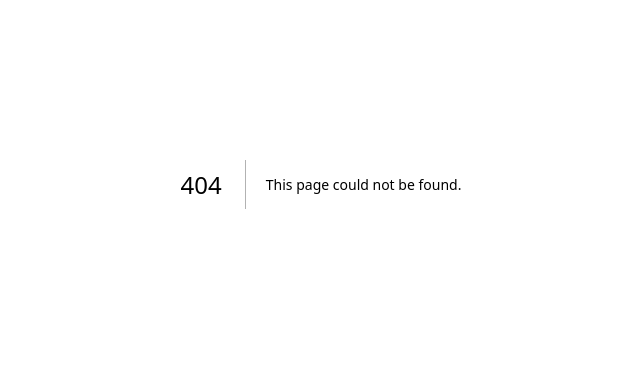
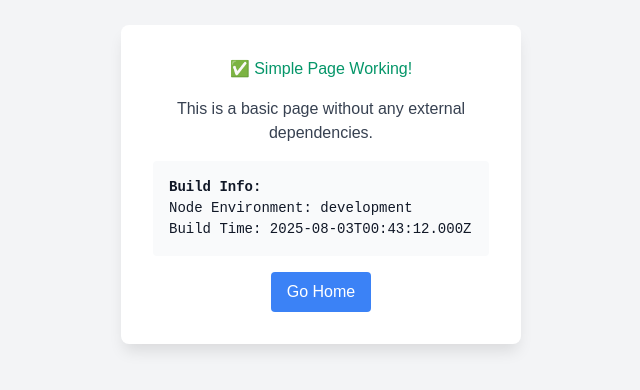
Before and after one commit to Rahul-Personal-lists/calendar-sync, a Next.js app: page /simple in a window 1280 px wide. Before the commit this address had no page. Shown: the part 216-606 px from the top of the page, without its empty margins (319-959 px from the left). Built offline with nearby package versions, Linux system fonts and the light colour scheme; no server answers.

Commit message:
Add debugging to layout and simple test page

```diff
--- a/src/app/layout.tsx
+++ b/src/app/layout.tsx
@@ -23,6 +23,13 @@ export default function RootLayout({
 }: {
   children: React.ReactNode;
 }) {
+  console.log('RootLayout rendering');
+  console.log('Environment check in layout:', {
+    hasSupabaseUrl: !!process.env.NEXT_PUBLIC_SUPABASE_URL,
+    hasSupabaseKey: !!process.env.NEXT_PUBLIC_SUPABASE_ANON_KEY,
+    hasNextAuthSecret: !!process.env.NEXTAUTH_SECRET,
+  });
+
   return (
     <html lang="en">
       <head>
--- /dev/null
+++ b/src/app/simple/page.tsx
@@ -0,0 +1,52 @@
+export default function SimplePage() {
+  return (
+    <div style={{
+      minHeight: '100vh',
+      display: 'flex',
+      alignItems: 'center',
+      justifyContent: 'center',
+      backgroundColor: '#f3f4f6',
+      fontFamily: 'Arial, sans-serif'
+    }}>
+      <div style={{
+        backgroundColor: 'white',
+        padding: '2rem',
+        borderRadius: '0.5rem',
+        boxShadow: '0 10px 15px -3px rgba(0, 0, 0, 0.1)',
+        maxWidth: '400px',
+        textAlign: 'center'
+      }}>
+        <h1 style={{ color: '#059669', marginBottom: '1rem' }}>✅ Simple Page Working!</h1>
+        <p style={{ color: '#374151', marginBottom: '1rem' }}>
+          This is a basic page without any external dependencies.
+        </p>
+        <div style={{
+          backgroundColor: '#f9fafb',
+          padding: '1rem',
+          borderRadius: '0.25rem',
+          fontSize: '0.875rem',
+          fontFamily: 'monospace',
+          textAlign: 'left'
+        }}>
+          <p><strong>Build Info:</strong></p>
+          <p>Node Environment: {process.env.NODE_ENV}</p>
+          <p>Build Time: {new Date().toISOString()}</p>
+        </div>
+        <a
+          href="/"
+          style={{
+            display: 'inline-block',
+            marginTop: '1rem',
+            padding: '0.5rem 1rem',
+            backgroundColor: '#3b82f6',
+            color: 'white',
+            textDecoration: 'none',
+            borderRadius: '0.25rem'
+          }}
+        >
+          Go Home
+        </a>
+      </div>
+    </div>
+  );
+}
```
